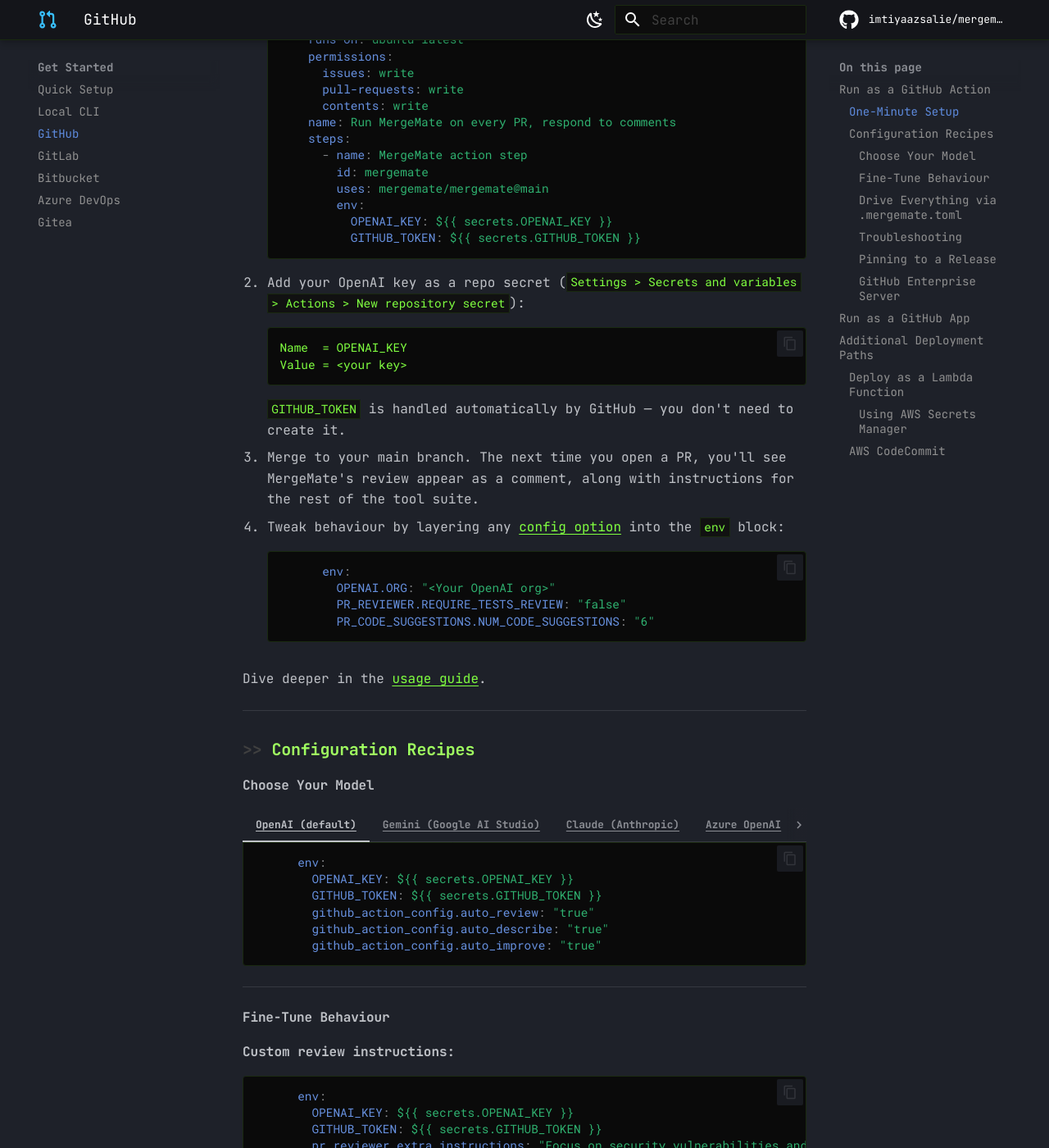
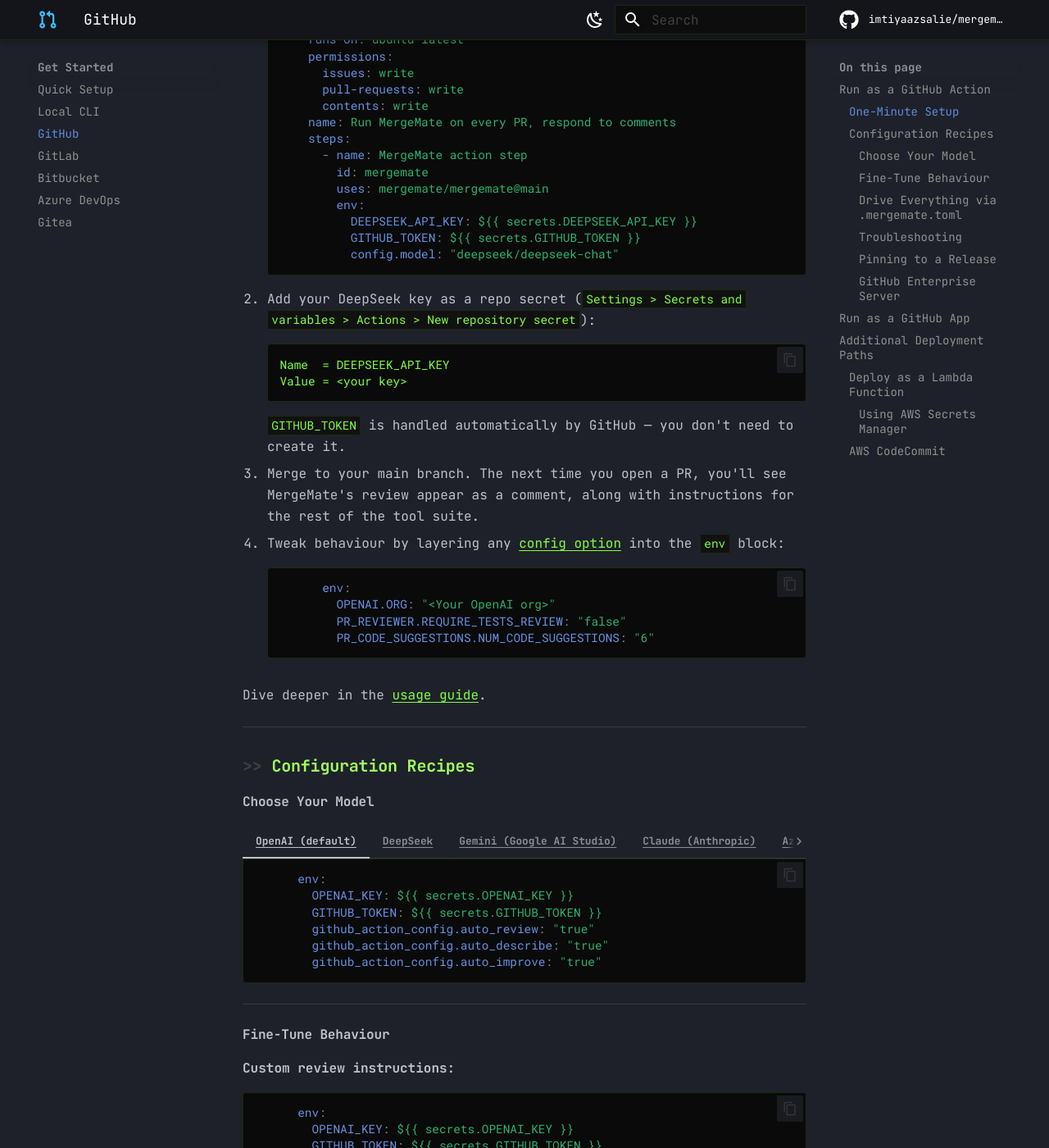
Before and after one commit to imtiyaazsalie/mergemate, an MkDocs documentation site: the page built from docs/docs/installation/github.md, in a window 1280 px wide and 1400 px high, scrolled down 681 px. Shown: the whole window at 82% size. Built offline with MkDocs 1.6.1 and Material for MkDocs 9.7.7, drawn with Linux system fonts in a browser that asks for light colours; comment, search, counter and statistics services are not loaded.

Commit message:
docs: add DeepSeek example, make it the default in GitHub setup

````diff
--- a/docs/docs/installation/github.md
+++ b/docs/docs/installation/github.md
@@ -29,14 +29,15 @@
             id: mergemate
             uses: mergemate/mergemate@main
             env:
-              OPENAI_KEY: ${{ secrets.OPENAI_KEY }}
+              DEEPSEEK_API_KEY: ${{ secrets.DEEPSEEK_API_KEY }}
               GITHUB_TOKEN: ${{ secrets.GITHUB_TOKEN }}
+              config.model: "deepseek/deepseek-chat"
     ```
 
-2. Add your OpenAI key as a repo secret (`Settings > Secrets and variables > Actions > New repository secret`):
+2. Add your DeepSeek key as a repo secret (`Settings > Secrets and variables > Actions > New repository secret`):
 
     ```
-    Name  = OPENAI_KEY
+    Name  = DEEPSEEK_API_KEY
     Value = <your key>
     ```
 
@@ -71,6 +72,20 @@
             github_action_config.auto_describe: "true"
             github_action_config.auto_improve: "true"
     ```
+
+=== "DeepSeek"
+
+    ```yaml
+          env:
+            DEEPSEEK_API_KEY: ${{ secrets.DEEPSEEK_API_KEY }}
+            GITHUB_TOKEN: ${{ secrets.GITHUB_TOKEN }}
+            config.model: "deepseek/deepseek-chat"
+            github_action_config.auto_review: "true"
+            github_action_config.auto_describe: "true"
+            github_action_config.auto_improve: "true"
+    ```
+
+    Then add `DEEPSEEK_API_KEY` as a repo secret.
 
 === "Gemini (Google AI Studio)"
 
````
